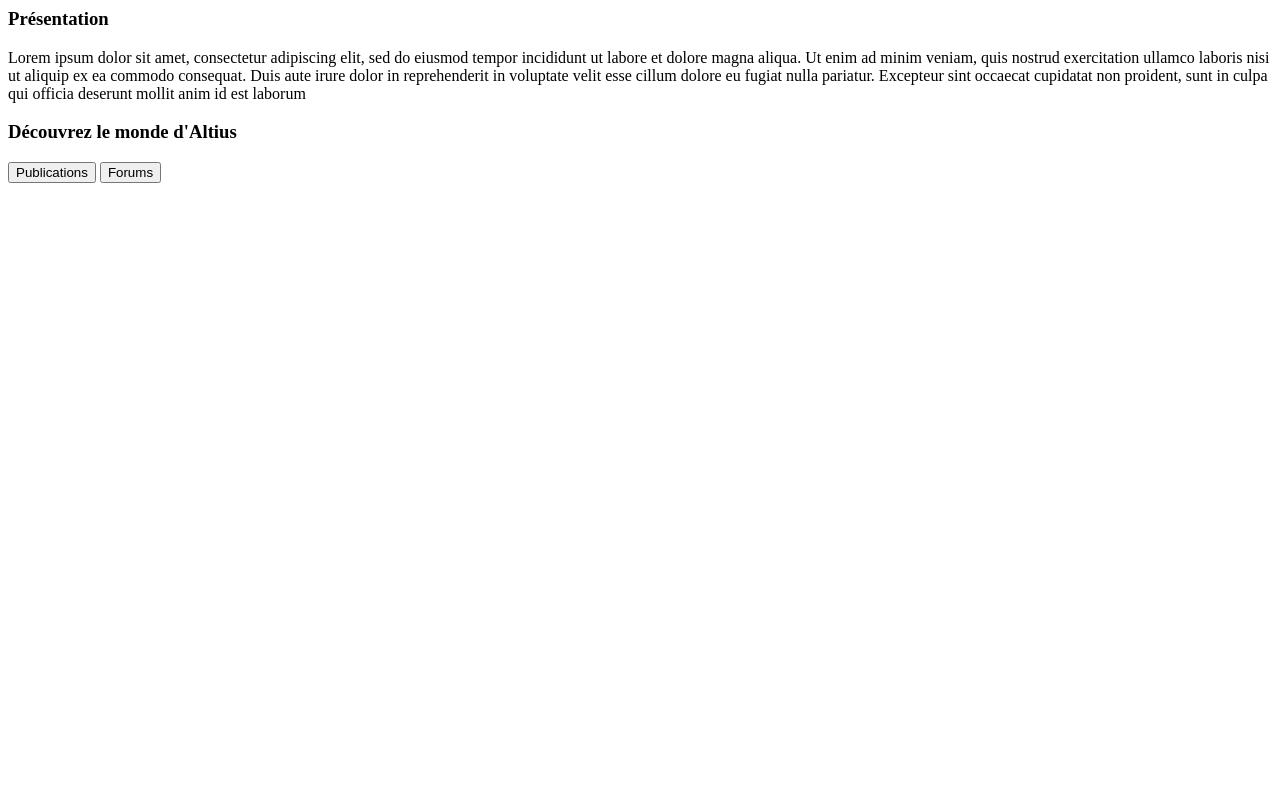
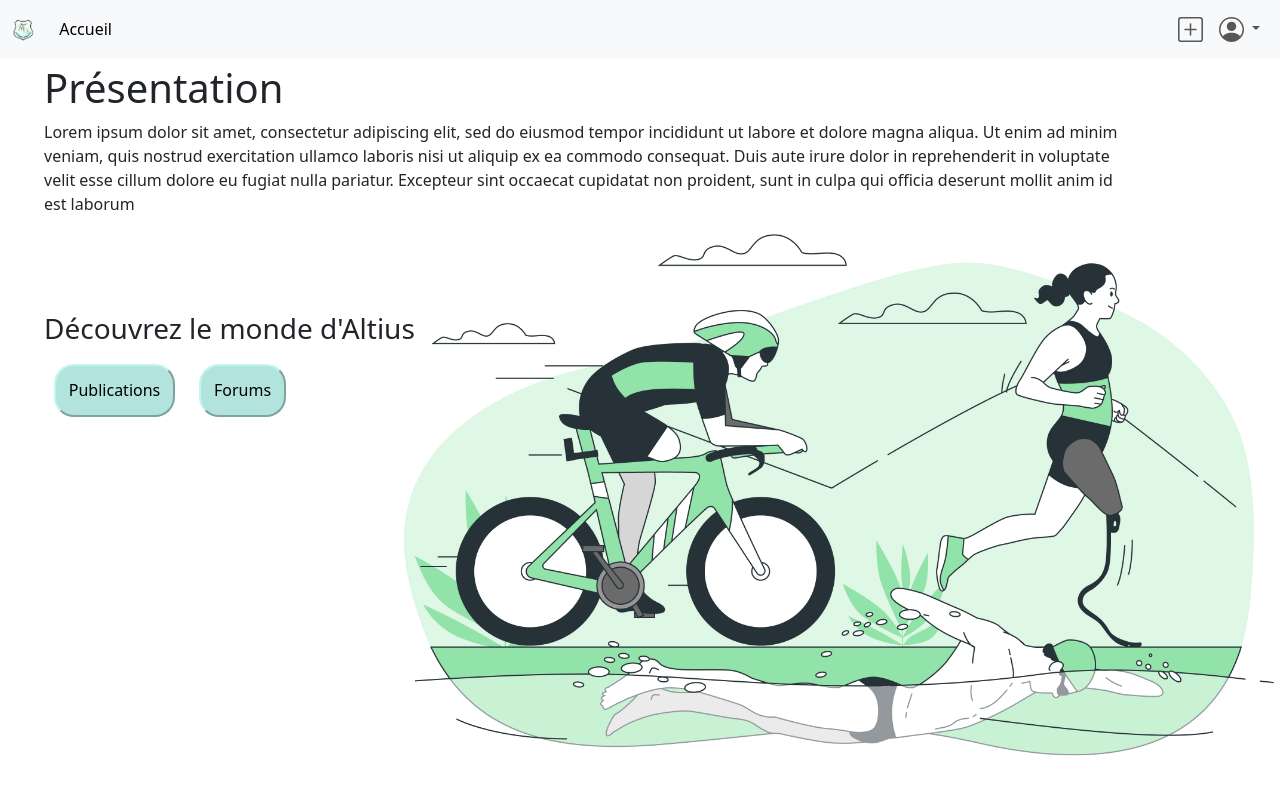
Before and after one commit to c-r-lewis/altius, a PHP site: page /src/Vue/Accueil.html in a window 1280 px wide. Run offline with PHP 8.4, Linux system fonts and the light colour scheme.

Commit message:
Modif accueil design

```diff
--- a/assets/css/accueil.css
+++ b/assets/css/accueil.css
@@ -1,8 +1,20 @@
 article {
-    padding-left:1.5rem;
-    padding-right:1rem;
+    padding: 1rem 1rem 1rem 1.5rem;
 }
 
+body {
+    background-image : url("../images/accueilImage.jpg");
+    background-attachment:fixed;
+    background-repeat: no-repeat;
+    background-size:70%;
+    background-position-x: right;
+    background-position-y: bottom;
+}
+
+@media (max-width: 700px){
+    body {background-image:none;}
+    .mt-5:nth-child(2) {margin-top: 0 !important;}
+}
 
 button {
     margin: 10px;
@@ -16,3 +28,17 @@ button {
 button:hover {
     transform: scale(1.1,1.1);
 }
+
+.container {
+    <!--background-color: rgb(207, 242, 224, 0.9);-->
+    border-radius: 20px;
+}
+
+.container > * {
+    opacity: 100%;
+}
+
+h1, h2, h3, p {
+    text-shadow: 2px 0 #fff, -2px 0 #fff, 0 2px #fff, 0 -2px #fff,
+    1px 1px #fff, -1px -1px #fff, 1px -1px #fff, -1px 1px #fff;
+}
--- a/src/Vue/Accueil.html
+++ b/src/Vue/Accueil.html
@@ -1,4 +1,76 @@
- <section class="container">
+<!doctype html>
+<html lang="fr">
+<head>
+    <meta charset="UTF-8">
+    <meta name="viewport"
+          content="width=device-width, user-scalable=no, initial-scale=1.0, maximum-scale=1.0, minimum-scale=1.0">
+    <meta http-equiv="X-UA-Compatible" content="ie=edge">
+    <title>Accueil</title>
+    <link href="https://cdn.jsdelivr.net/npm/bootstrap@5.3.2/dist/css/bootstrap.min.css" rel="stylesheet"
+          integrity="sha384-T3c6CoIi6uLrA9TneNEoa7RxnatzjcDSCmG1MXxSR1GAsXEV/Dwwykc2MPK8M2HN" crossorigin="anonymous">
+    <link type="text/css" rel="stylesheet" href="../../assets/css/accueil.css">
+</head>
+<body>
+<nav class="navbar navbar-expand-lg fixed-top navbar-light bg-light">
+    <!-- Container wrapper -->
+    <div class="container-fluid">
+        <!-- Navbar brand -->
+        <a class="navbar-brand" href="?controleur=publication&action=afficherDefaultPage">
+            <img src="/assets/images/logo.png" height="30" alt="" loading="lazy"/>
+        </a>
+
+        <!-- Toggle button -->
+        <button class="navbar-toggler" type="button" data-mdb-toggle="collapse"
+                data-mdb-target="#navbarSupportedContent"
+                aria-controls="navbarSupportedContent" aria-expanded="false" aria-label="Toggle navigation">
+        </button>
+
+        <!-- Collapsible wrapper -->
+        <div class="collapse navbar-collapse" id="navbarSupportedContent">
+            <!-- Left links -->
+            <ul class="navbar-nav me-auto mb-2 mb-lg-0">
+                <li class="nav-item">
+                    <a class="nav-link active" aria-current="page"
+                       href="?controleur=publication&action=afficherDefaultPage">Accueil</a>
+                </li>
+            </ul>
+            <!-- Left links -->
+            <ul class="navbar-nav mb-2 mb-lg-0">
+                <li class="nav-item">
+                    <a class="nav-link">
+                        <svg xmlns="http://www.w3.org/2000/svg" width="25" height="25" fill="currentColor"
+                             class="bi bi-plus-square" viewBox="0 0 16 16">
+                            <path d="M14 1a1 1 0 0 1 1 1v12a1 1 0 0 1-1 1H2a1 1 0 0 1-1-1V2a1 1 0 0 1 1-1zM2 0a2 2 0 0 0-2 2v12a2 2 0 0 0 2 2h12a2 2 0 0 0 2-2V2a2 2 0 0 0-2-2z"/>
+                            <path d="M8 4a.5.5 0 0 1 .5.5v3h3a.5.5 0 0 1 0 1h-3v3a.5.5 0 0 1-1 0v-3h-3a.5.5 0 0 1 0-1h3v-3A.5.5 0 0 1 8 4"/>
+                        </svg>
+                    </a>
+                </li>
+                <!-- Navbar dropdown -->
+                <li class="nav-item dropdown">
+                    <a class="nav-link dropdown-toggle" href="#" id="navbarDropdown" role="button"
+                       data-bs-toggle="dropdown"
+                       aria-expanded="false">
+                        <svg xmlns="http://www.w3.org/2000/svg" width="25" height="25" fill="currentColor"
+                             class="bi bi-person-circle" viewBox="0 0 16 16">
+                            <path d="M11 6a3 3 0 1 1-6 0 3 3 0 0 1 6 0"/>
+                            <path fill-rule="evenodd"
+                                  d="M0 8a8 8 0 1 1 16 0A8 8 0 0 1 0 8m8-7a7 7 0 0 0-5.468 11.37C3.242 11.226 4.805 10 8 10s4.757 1.225 5.468 2.37A7 7 0 0 0 8 1"/>
+                        </svg>
+                    </a>
+                    <!-- Dropdown menu -->
+                    <ul class="dropdown-menu dropdown-menu-end p-1" aria-labelledby="navbarDropdown">
+                        <li><a class="dropdown-item" href="#">Paramètres</a></li>
+                        <li><a class="dropdown-item" href="#">Se déconnecter</a></li>
+                    </ul>
+                </li>
+            </ul>
+
+        </div>
+        <!-- Collapsible wrapper -->
+    </div>
+    <!-- Container wrapper -->
+</nav>
+<section class="container ms-2">
     <article class="mt-5">
         <h1>Présentation</h1>
         <p>
@@ -15,3 +87,5 @@
         <button id="forums" name="forums">Forums</button>
     </article>
 </section>
+</body>
+</html>
```
Also changed, not shown: assets/images/accueilImage.jpg (added).
